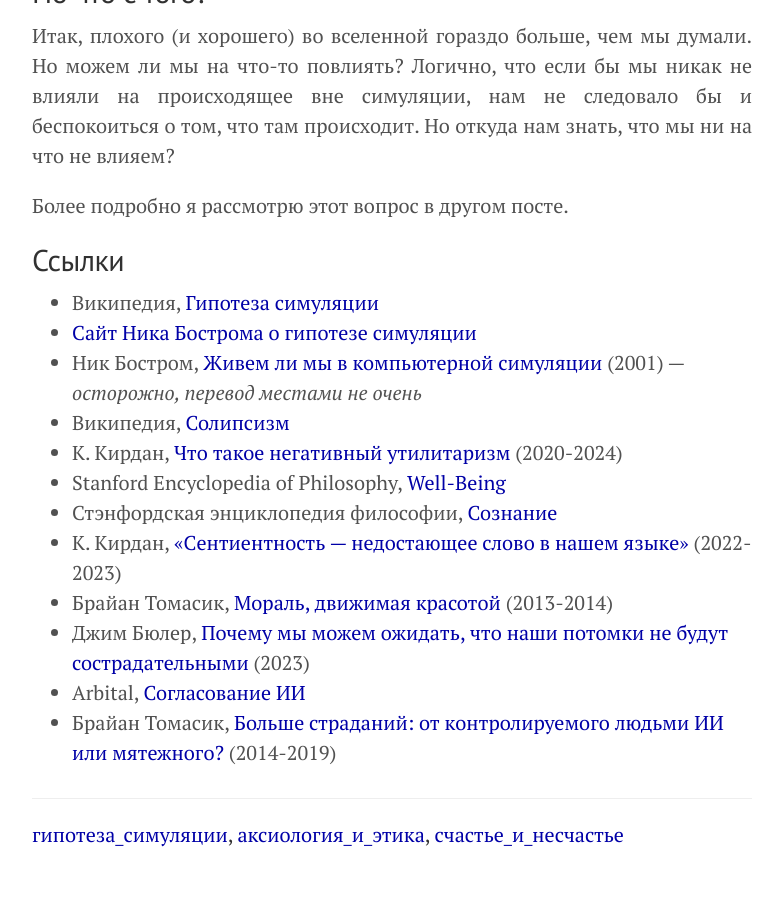
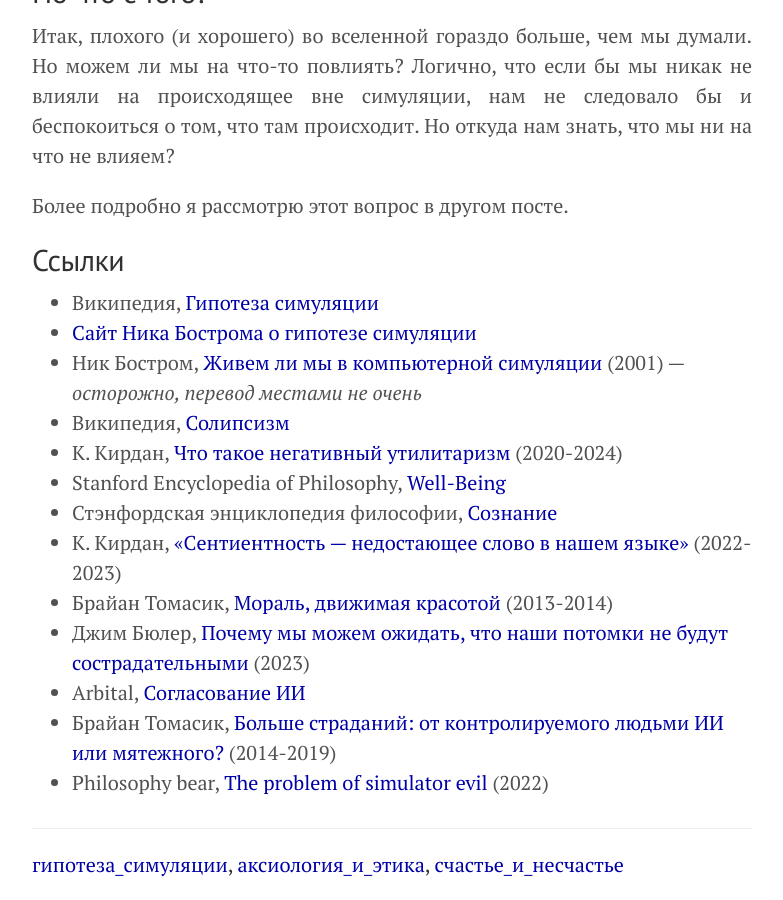
Before and after one commit to KKirdan/kkirdan.github.io, a Jekyll site: the page built from blog/_posts/2. long/2025-05-15-a7.md, in a window 1280 px wide and 900 px high, scrolled down 3144 px. Shown: the whole window, without its empty margins (248-1031 px from the left). Built offline with Jekyll 4.4.1, drawn with Linux system fonts in a browser that asks for light colours; before the commit the page ends 4014 px from its top, so only the background shows below that.

Commit message:
Update 2025-05-15-a7.md

```diff
--- a/blog/_posts/2. long/2025-05-15-a7.md
+++ b/blog/_posts/2. long/2025-05-15-a7.md
@@ -54,3 +54,4 @@ preview: "images/3979e833-0b07-413e-8e93-4b8204bdccf0.jpg"
 - Джим Бюлер, [Почему мы можем ожидать, что наши потомки не будут сострадательными](https://reducingsuffering.github.io/jim-buhler-why-we-may-expect-our-successors-not-to-care-about-suffering.html) (2023)
 - Arbital, [Согласование ИИ](https://arbital-ru.github.io/p/ai_alignment/)
 - Брайан Томасик, [Больше страданий: от контролируемого людьми ИИ или мятежного?](https://reducingsuffering.github.io/brian-tomasik-2.html) (2014-2019)
+- Philosophy bear, [The problem of simulator evil](https://philosophybear.substack.com/p/the-problem-of-simulator-evil) (2022)
```
